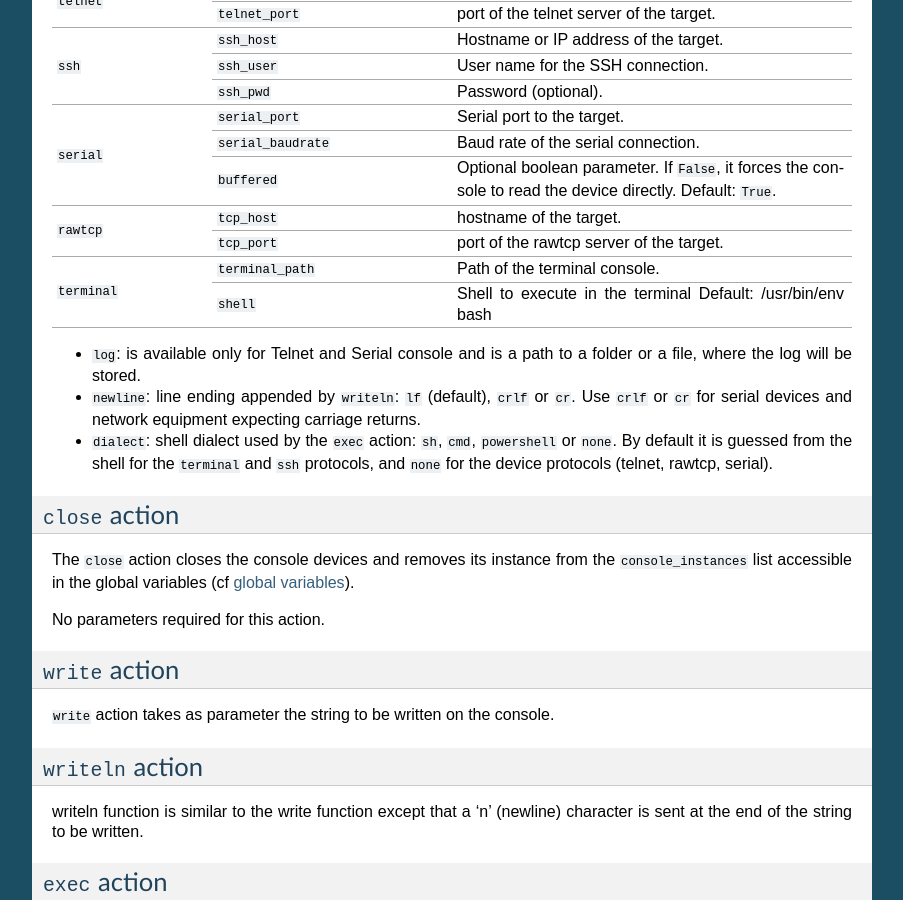
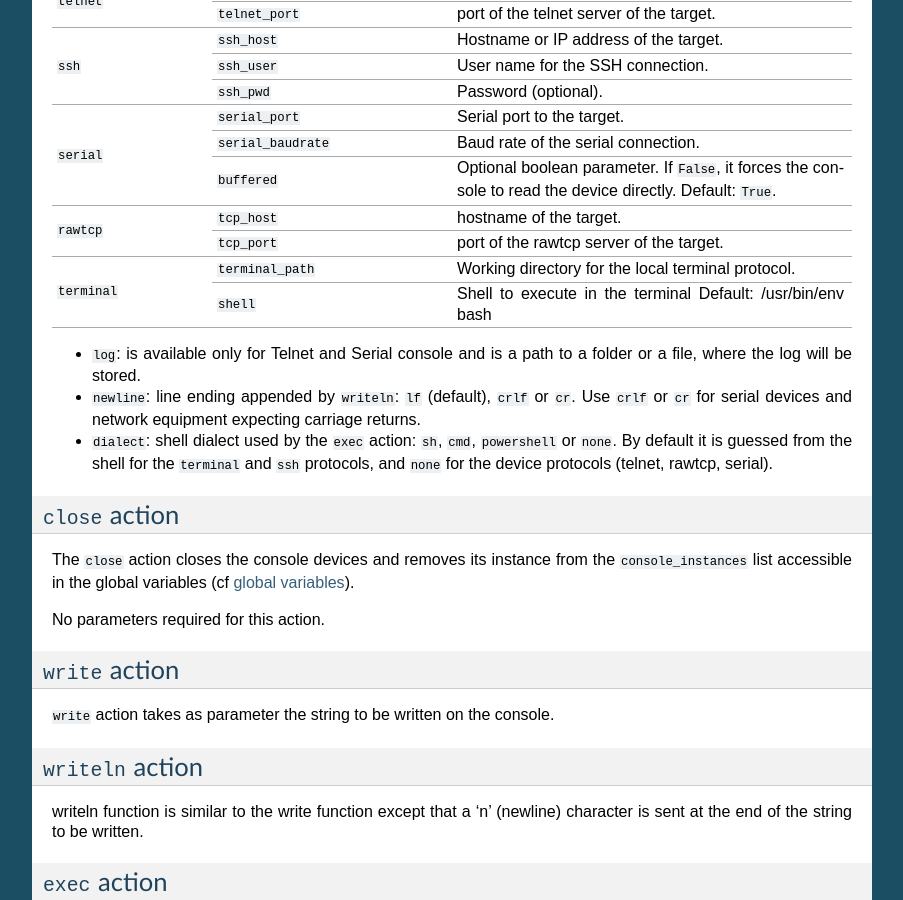
Before and after one commit to testium-HIL/testium, a Sphinx documentation site: the page built from doc/manual/sphinx/source/test_items/console_test_item.rst, in a window 1280 px wide and 900 px high, scrolled down 1080 px. Shown: the whole window, without its empty margins (198-1101 px from the left). Built offline with Sphinx 7.4.7, drawn with Linux system fonts in a browser that asks for light colours.

Commit message:
doc: console terminal_path is the working directory of the local terminal protocol

```diff
--- a/doc/manual/sphinx/source/test_items/console_test_item.rst
+++ b/doc/manual/sphinx/source/test_items/console_test_item.rst
@@ -88,7 +88,8 @@ Open step accepts the following attribute:
     |               +------------------------+-------------------------------------------+
     |               | ``tcp_port``           | port of the rawtcp server of the target.  |
     +---------------+------------------------+-------------------------------------------+
-    |``terminal``   | ``terminal_path``      | Path of the terminal console.             |
+    |``terminal``   | ``terminal_path``      | Working directory for the local terminal  |
+    |               |                        | protocol.                                 |
     +               +------------------------+-------------------------------------------+
     |               | ``shell``              | Shell to execute in the terminal          |
     |               |                        | Default: /usr/bin/env bash                |
```
